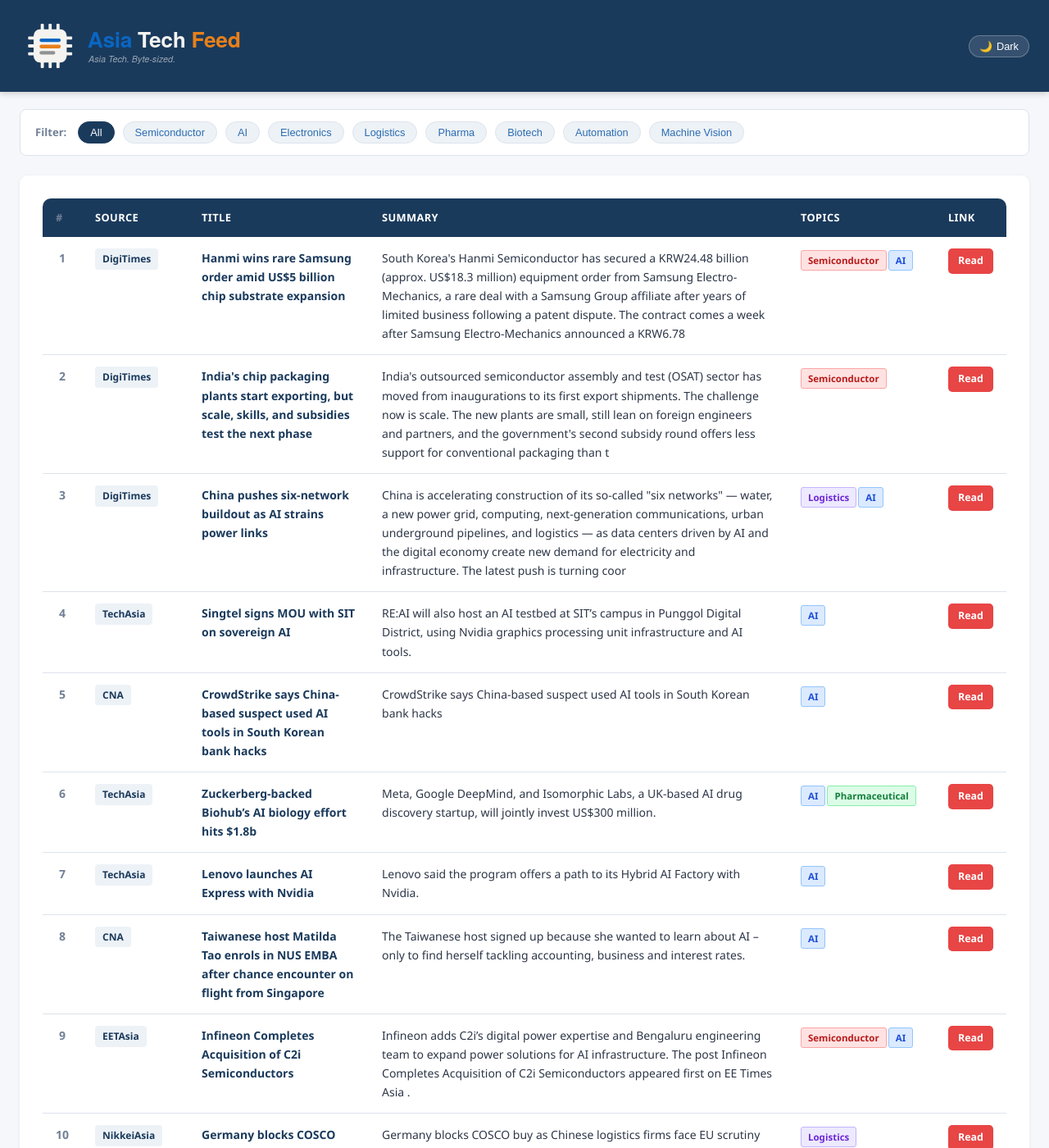
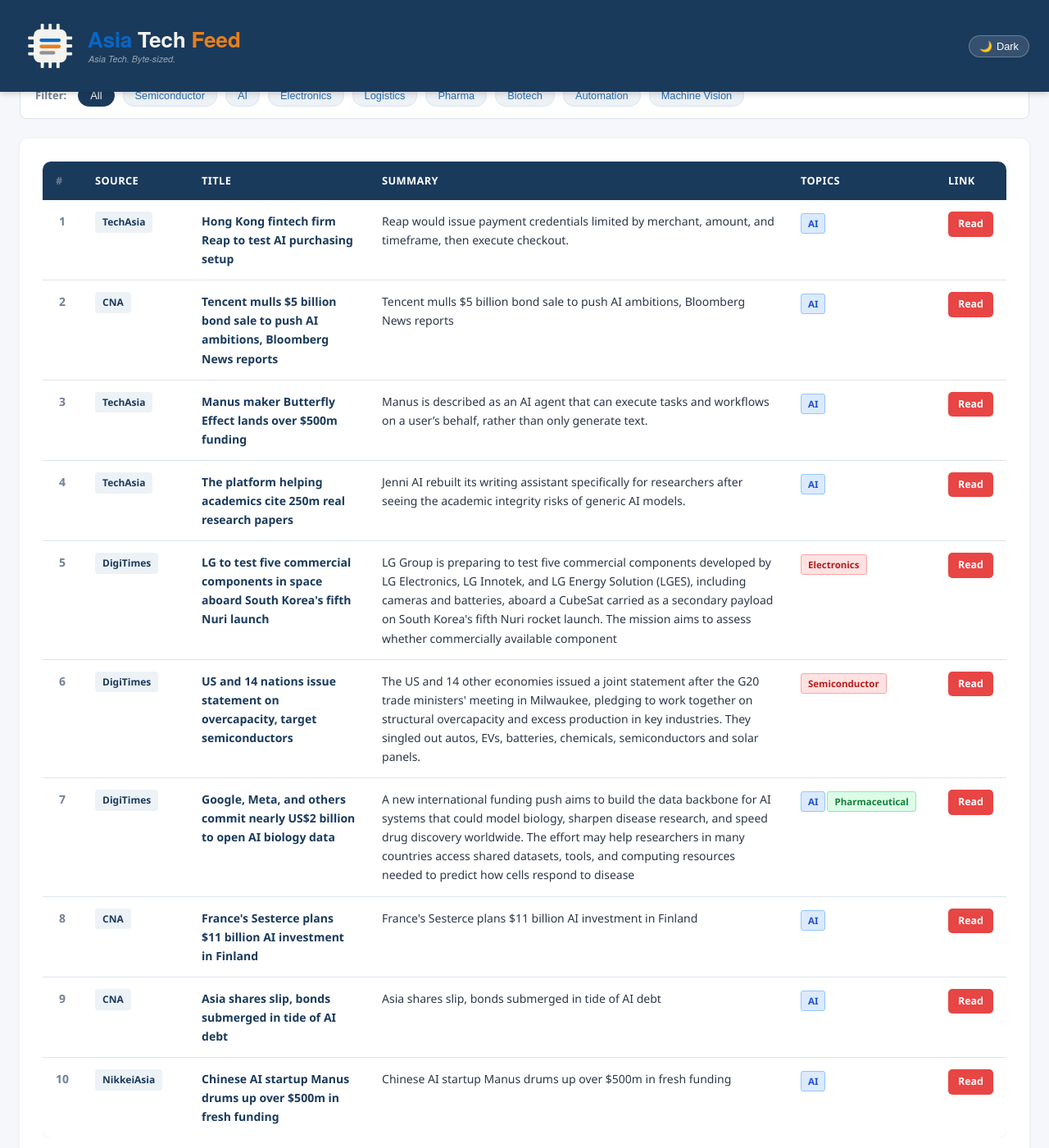
Before and after one commit to asiatechfeed/Asia-Tech-Feed, a Jekyll site: the page built from _posts/2026-10-08-asia-tech-news-digest.md, in a window 1280 px wide and 1400 px high, scrolled down 633 px. Shown: the whole window at 82% size. Built offline with Jekyll 4.4.1, drawn with Linux system fonts in a browser that asks for light colours; a script that is not in the unit is left out; some of the changed text lies outside the part shown.

Commit message:
📰 News digest 2026-10-08 (10 articles)

```diff
--- a/_posts/2026-10-08-asia-tech-news-digest.md
+++ b/_posts/2026-10-08-asia-tech-news-digest.md
@@ -1,16 +1,16 @@
 ---
 layout: post
 title: "Asia Tech News Digest - October 08, 2026"
-date: 2026-10-08 13:42:52 +0800
-articles_count: 11
-sources_count: 5
-sources: ["CNA", "DigiTimes", "EETAsia", "NikkeiAsia", "TechAsia"]
+date: 2026-10-08 16:00:47 +0800
+articles_count: 10
+sources_count: 4
+sources: ["CNA", "DigiTimes", "NikkeiAsia", "TechAsia"]
 csv_file: /assets/data/news-2026-10-08.tsv
-featured_title: "Hanmi wins rare Samsung order amid US$5 billion chip substrate expansion"
-featured_url: "https://www.digitimes.com/news/a20261008VL214/samsung-hanmi-substrate-expansion-equipment.html"
-featured_source: "DigiTimes"
-featured_summary: "South Korea's Hanmi Semiconductor has secured a KRW24.48 billion (approx. US$18.3 million) equipment order from Samsung Electro-Mechanics, a rare deal with a Samsung Group affiliate after years of limited business following a patent dispute. The contract comes a week after Samsung Electro-Mechanics announced a KRW6.78 "
-featured_image: "https://img.digitimes.com/newsshow/20261008vl214_files/2_b.jpg"
+featured_title: "Hong Kong fintech firm Reap to test AI purchasing setup"
+featured_url: "https://www.techinasia.com/kraken-parent-buys-hong-kong-fintech-reap-for-600m"
+featured_source: "TechAsia"
+featured_summary: "Reap would issue payment credentials limited by merchant, amount, and timeframe, then execute checkout."
+featured_image: ""
 ---
 
 <table class="news-table">
@@ -27,91 +27,83 @@ featured_image: "https://img.digitimes.com/newsshow/20261008vl214_files/2_b.jpg"
 <tbody>
 <tr>
   <td class="col-num">1</td>
-  <td class="col-source"><span class="source-badge">DigiTimes</span></td>
-  <td class="col-title"><span class="article-title">Hanmi wins rare Samsung order amid US$5 billion chip substrate expansion</span></td>
-  <td class="col-summary">South Korea's Hanmi Semiconductor has secured a KRW24.48 billion (approx. US$18.3 million) equipment order from Samsung Electro-Mechanics, a rare deal with a Samsung Group affiliate after years of limited business following a patent dispute. The contract comes a week after Samsung Electro-Mechanics announced a KRW6.78 </td>
-  <td class="col-tags"><span class="tag semi">Semiconductor</span><span class="tag ai">AI</span></td>
-  <td class="col-link"><a class="btn-link" href="https://www.digitimes.com/news/a20261008VL214/samsung-hanmi-substrate-expansion-equipment.html" target="_blank" rel="noopener">Read</a></td>
+  <td class="col-source"><span class="source-badge">TechAsia</span></td>
+  <td class="col-title"><span class="article-title">Hong Kong fintech firm Reap to test AI purchasing setup</span></td>
+  <td class="col-summary">Reap would issue payment credentials limited by merchant, amount, and timeframe, then execute checkout.</td>
+  <td class="col-tags"><span class="tag ai">AI</span></td>
+  <td class="col-link"><a class="btn-link" href="https://www.techinasia.com/kraken-parent-buys-hong-kong-fintech-reap-for-600m" target="_blank" rel="noopener">Read</a></td>
 </tr>
 <tr>
   <td class="col-num">2</td>
-  <td class="col-source"><span class="source-badge">DigiTimes</span></td>
-  <td class="col-title"><span class="article-title">India's chip packaging plants start exporting, but scale, skills, and subsidies test the next phase</span></td>
-  <td class="col-summary">India's outsourced semiconductor assembly and test (OSAT) sector has moved from inaugurations to its first export shipments. The challenge now is scale. The new plants are small, still lean on foreign engineers and partners, and the government's second subsidy round offers less support for conventional packaging than t</td>
-  <td class="col-tags"><span class="tag semi">Semiconductor</span></td>
-  <td class="col-link"><a class="btn-link" href="https://www.digitimes.com/news/a20261007VL204/india-government-osat-packaging-plant.html" target="_blank" rel="noopener">Read</a></td>
+  <td class="col-source"><span class="source-badge">CNA</span></td>
+  <td class="col-title"><span class="article-title">Tencent mulls $5 billion bond sale to push AI ambitions, Bloomberg News reports</span></td>
+  <td class="col-summary">Tencent mulls $5 billion bond sale to push AI ambitions, Bloomberg News reports</td>
+  <td class="col-tags"><span class="tag ai">AI</span></td>
+  <td class="col-link"><a class="btn-link" href="https://www.channelnewsasia.com/business/tencent-mulls-5-billion-bond-sale-push-ai-ambitions-bloomberg-news-reports-6441936" target="_blank" rel="noopener">Read</a></td>
 </tr>
 <tr>
   <td class="col-num">3</td>
-  <td class="col-source"><span class="source-badge">DigiTimes</span></td>
-  <td class="col-title"><span class="article-title">China pushes six-network buildout as AI strains power links</span></td>
-  <td class="col-summary">China is accelerating construction of its so-called "six networks" — water, a new power grid, computing, next-generation communications, urban underground pipelines, and logistics — as data centers driven by AI and the digital economy create new demand for electricity and infrastructure. The latest push is turning coor</td>
-  <td class="col-tags"><span class="tag logis">Logistics</span><span class="tag ai">AI</span></td>
-  <td class="col-link"><a class="btn-link" href="https://www.digitimes.com/news/a20261008PD227/infrastructure-demand-communications-data-water.html" target="_blank" rel="noopener">Read</a></td>
+  <td class="col-source"><span class="source-badge">TechAsia</span></td>
+  <td class="col-title"><span class="article-title">Manus maker Butterfly Effect lands over $500m funding</span></td>
+  <td class="col-summary">Manus is described as an AI agent that can execute tasks and workflows on a user’s behalf, rather than only generate text.</td>
+  <td class="col-tags"><span class="tag ai">AI</span></td>
+  <td class="col-link"><a class="btn-link" href="https://www.techinasia.com/china-blocks-metas-manus-acquisition" target="_blank" rel="noopener">Read</a></td>
 </tr>
 <tr>
   <td class="col-num">4</td>
   <td class="col-source"><span class="source-badge">TechAsia</span></td>
-  <td class="col-title"><span class="article-title">Singtel signs MOU with SIT on sovereign AI</span></td>
-  <td class="col-summary">RE:AI will also host an AI testbed at SIT’s campus in Punggol Digital District, using Nvidia graphics processing unit infrastructure and AI tools.</td>
+  <td class="col-title"><span class="article-title">The platform helping academics cite 250m real research papers</span></td>
+  <td class="col-summary">Jenni AI rebuilt its writing assistant specifically for researchers after seeing the academic integrity risks of generic AI models.</td>
   <td class="col-tags"><span class="tag ai">AI</span></td>
-  <td class="col-link"><a class="btn-link" href="https://www.techinasia.com/singtels-reai-partners-with-mistral-ai-in-singapore" target="_blank" rel="noopener">Read</a></td>
+  <td class="col-link"><a class="btn-link" href="https://www.techinasia.com/platform-helping-academics-cite-250m-real-research-papers" target="_blank" rel="noopener">Read</a></td>
 </tr>
 <tr>
   <td class="col-num">5</td>
-  <td class="col-source"><span class="source-badge">CNA</span></td>
-  <td class="col-title"><span class="article-title">CrowdStrike says China-based suspect used AI tools in South Korean bank hacks</span></td>
-  <td class="col-summary">CrowdStrike says China-based suspect used AI tools in South Korean bank hacks</td>
-  <td class="col-tags"><span class="tag ai">AI</span></td>
-  <td class="col-link"><a class="btn-link" href="https://www.channelnewsasia.com/business/crowdstrike-says-china-based-suspect-used-ai-tools-in-south-korean-bank-hacks-6441386" target="_blank" rel="noopener">Read</a></td>
+  <td class="col-source"><span class="source-badge">DigiTimes</span></td>
+  <td class="col-title"><span class="article-title">LG to test five commercial components in space aboard South Korea's fifth Nuri launch</span></td>
+  <td class="col-summary">LG Group is preparing to test five commercial components developed by LG Electronics, LG Innotek, and LG Energy Solution (LGES), including cameras and batteries, aboard a CubeSat carried as a secondary payload on South Korea's fifth Nuri rocket launch. The mission aims to assess whether commercially available component</td>
+  <td class="col-tags"><span class="tag semi">Electronics</span></td>
+  <td class="col-link"><a class="btn-link" href="https://www.digitimes.com/news/a20261008PD240/lg-commercial-launch-cubesat-lges.html" target="_blank" rel="noopener">Read</a></td>
 </tr>
 <tr>
   <td class="col-num">6</td>
-  <td class="col-source"><span class="source-badge">TechAsia</span></td>
-  <td class="col-title"><span class="article-title">Zuckerberg-backed Biohub’s AI biology effort hits $1.8b</span></td>
-  <td class="col-summary">Meta, Google DeepMind, and Isomorphic Labs, a UK-based AI drug discovery startup, will jointly invest US$300 million.</td>
-  <td class="col-tags"><span class="tag ai">AI</span><span class="tag bio">Pharmaceutical</span></td>
-  <td class="col-link"><a class="btn-link" href="https://www.techinasia.com/zuckerbergs-strategy-cure-disease-2100" target="_blank" rel="noopener">Read</a></td>
+  <td class="col-source"><span class="source-badge">DigiTimes</span></td>
+  <td class="col-title"><span class="article-title">US and 14 nations issue statement on overcapacity, target semiconductors</span></td>
+  <td class="col-summary">The US and 14 other economies issued a joint statement after the G20 trade ministers' meeting in Milwaukee, pledging to work together on structural overcapacity and excess production in key industries. They singled out autos, EVs, batteries, chemicals, semiconductors and solar panels.</td>
+  <td class="col-tags"><span class="tag semi">Semiconductor</span></td>
+  <td class="col-link"><a class="btn-link" href="https://www.digitimes.com/news/a20261008PD233/overcapacity-semiconductors-g20-policy-production.html" target="_blank" rel="noopener">Read</a></td>
 </tr>
 <tr>
   <td class="col-num">7</td>
-  <td class="col-source"><span class="source-badge">TechAsia</span></td>
-  <td class="col-title"><span class="article-title">Lenovo launches AI Express with Nvidia</span></td>
-  <td class="col-summary">Lenovo said the program offers a path to its Hybrid AI Factory with Nvidia.</td>
-  <td class="col-tags"><span class="tag ai">AI</span></td>
-  <td class="col-link"><a class="btn-link" href="https://www.techinasia.com/lenovo-posts-q3-revenue-of-22-2b-as-ai-sales-surge" target="_blank" rel="noopener">Read</a></td>
+  <td class="col-source"><span class="source-badge">DigiTimes</span></td>
+  <td class="col-title"><span class="article-title">Google, Meta, and others commit nearly US$2 billion to open AI biology data</span></td>
+  <td class="col-summary">A new international funding push aims to build the data backbone for AI systems that could model biology, sharpen disease research, and speed drug discovery worldwide. The effort may help researchers in many countries access shared datasets, tools, and computing resources needed to predict how cells respond to disease </td>
+  <td class="col-tags"><span class="tag ai">AI</span><span class="tag bio">Pharmaceutical</span></td>
+  <td class="col-link"><a class="btn-link" href="https://www.digitimes.com/news/a20261008PR200/google-meta-data-funding-partnership.html" target="_blank" rel="noopener">Read</a></td>
 </tr>
 <tr>
   <td class="col-num">8</td>
   <td class="col-source"><span class="source-badge">CNA</span></td>
-  <td class="col-title"><span class="article-title">Taiwanese host Matilda Tao enrols in NUS EMBA after chance encounter on flight from Singapore</span></td>
-  <td class="col-summary">The Taiwanese host signed up because she wanted to learn about AI – only to find herself tackling accounting, business and interest rates.</td>
+  <td class="col-title"><span class="article-title">France's Sesterce plans $11 billion AI investment in Finland</span></td>
+  <td class="col-summary">France's Sesterce plans $11 billion AI investment in Finland</td>
   <td class="col-tags"><span class="tag ai">AI</span></td>
-  <td class="col-link"><a class="btn-link" href="https://www.channelnewsasia.com/entertainment/matilda-tao-nus-emba-6441206" target="_blank" rel="noopener">Read</a></td>
+  <td class="col-link"><a class="btn-link" href="https://www.channelnewsasia.com/business/frances-sesterce-plans-11-billion-ai-investment-in-finland-6441726" target="_blank" rel="noopener">Read</a></td>
 </tr>
 <tr>
   <td class="col-num">9</td>
-  <td class="col-source"><span class="source-badge">EETAsia</span></td>
-  <td class="col-title"><span class="article-title">Infineon Completes Acquisition of C2i Semiconductors</span></td>
-  <td class="col-summary">Infineon adds C2i’s digital power expertise and Bengaluru engineering team to expand power solutions for AI infrastructure. The post Infineon Completes Acquisition of C2i Semiconductors appeared first on EE Times Asia .</td>
-  <td class="col-tags"><span class="tag semi">Semiconductor</span><span class="tag ai">AI</span></td>
-  <td class="col-link"><a class="btn-link" href="https://www.eetasia.com/infineon-completes-acquisition-of-c2i-semiconductors/" target="_blank" rel="noopener">Read</a></td>
+  <td class="col-source"><span class="source-badge">CNA</span></td>
+  <td class="col-title"><span class="article-title">Asia shares slip, bonds submerged in tide of AI debt</span></td>
+  <td class="col-summary">Asia shares slip, bonds submerged in tide of AI debt</td>
+  <td class="col-tags"><span class="tag ai">AI</span></td>
+  <td class="col-link"><a class="btn-link" href="https://www.channelnewsasia.com/business/asia-shares-slip-bonds-submerged-in-tide-ai-debt-6441181" target="_blank" rel="noopener">Read</a></td>
 </tr>
 <tr>
   <td class="col-num">10</td>
   <td class="col-source"><span class="source-badge">NikkeiAsia</span></td>
-  <td class="col-title"><span class="article-title">Germany blocks COSCO buy as Chinese logistics firms face EU scrutiny</span></td>
-  <td class="col-summary">Germany blocks COSCO buy as Chinese logistics firms face EU scrutiny</td>
-  <td class="col-tags"><span class="tag logis">Logistics</span></td>
-  <td class="col-link"><a class="btn-link" href="https://asia.nikkei.com/economy/trade-war/germany-blocks-cosco-buy-as-chinese-logistics-firms-face-eu-scrutiny" target="_blank" rel="noopener">Read</a></td>
-</tr>
-<tr>
-  <td class="col-num">11</td>
-  <td class="col-source"><span class="source-badge">NikkeiAsia</span></td>
-  <td class="col-title"><span class="article-title">Samsung Q3 profit jumps nearly 9 times to $80bn in AI chip boom</span></td>
-  <td class="col-summary">Samsung Q3 profit jumps nearly 9 times to $80bn in AI chip boom</td>
-  <td class="col-tags"><span class="tag ai">AI</span><span class="tag semi">Semiconductor</span></td>
-  <td class="col-link"><a class="btn-link" href="https://asia.nikkei.com/business/tech/semiconductors/samsung-q3-profit-jumps-nearly-9-times-to-80bn-in-ai-chip-boom" target="_blank" rel="noopener">Read</a></td>
+  <td class="col-title"><span class="article-title">Chinese AI startup Manus drums up over $500m in fresh funding</span></td>
+  <td class="col-summary">Chinese AI startup Manus drums up over $500m in fresh funding</td>
+  <td class="col-tags"><span class="tag ai">AI</span></td>
+  <td class="col-link"><a class="btn-link" href="https://asia.nikkei.com/business/technology/artificial-intelligence/chinese-ai-startup-manus-drums-up-over-500m-in-fresh-funding" target="_blank" rel="noopener">Read</a></td>
 </tr>
 </tbody>
 </table>
```
Also changed, not shown: _data/seen_urls.json (+11 -1 lines), _digest_meta.json (+24 -25 lines), assets/data/news-2026-10-08.tsv (+10 -11 lines), assets/data/search-index.json.
